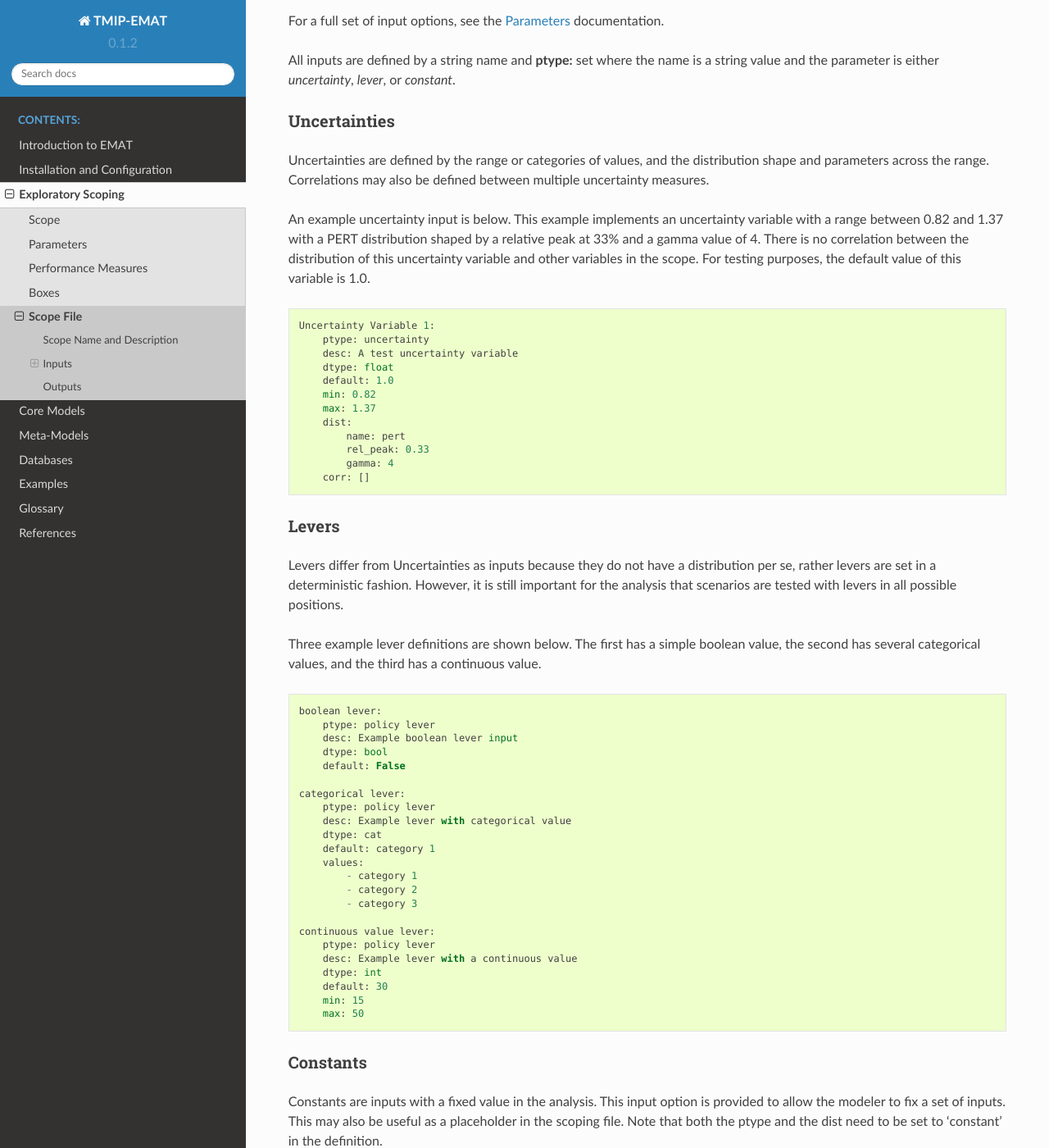
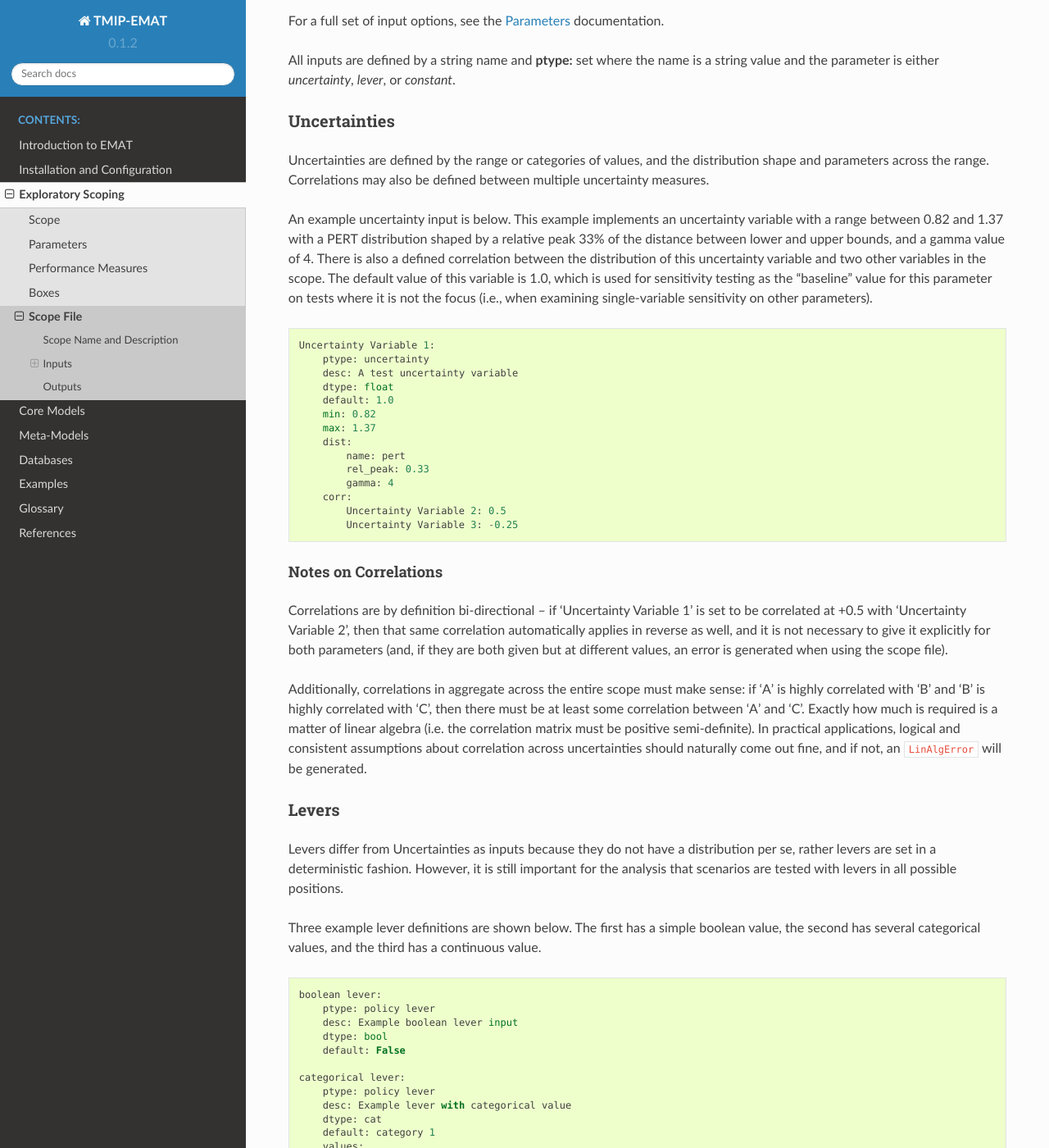
Before and after one commit to tmip-emat/tmip-emat, a Sphinx documentation site: the page built from docs/source/emat.scope/scope.file.rst, in a window 1280 px wide and 1400 px high, scrolled down 843 px. Shown: the whole window at 82% size. Built offline with Sphinx 7.4.7 and the Read the Docs theme 2.0.0, drawn with Linux system fonts in a browser that asks for light colours; formulas are drawn with MathJax 3; pages that are not in the unit, such as notebooks, are missing from menus.

Commit message:
clean up exceptions and docs

```diff
--- a/docs/source/emat.scope/scope.file.rst
+++ b/docs/source/emat.scope/scope.file.rst
@@ -42,9 +42,12 @@ parameters across the range. Correlations may also be defined between multiple u
 measures.
 
 An example uncertainty input is below. This example implements an uncertainty variable with a
-range between 0.82 and 1.37 with a PERT distribution shaped by a relative peak at 33% and a
-gamma value of 4. There is no correlation between the distribution of this uncertainty variable
-and other variables in the scope. For testing purposes, the default value of this variable is 1.0.
+range between 0.82 and 1.37 with a PERT distribution shaped by a relative peak 33% of the
+distance between lower and upper bounds, and a
+gamma value of 4. There is also a defined correlation between the distribution of this uncertainty variable
+and two other variables in the scope. The default value of this variable is 1.0, which is used for
+sensitivity testing as the "baseline" value for this parameter on tests where it is not the
+focus (i.e., when examining single-variable sensitivity on other parameters).
 
 ::
 
@@ -59,7 +62,25 @@ and other variables in the scope. For testing purposes, the default value of thi
             name: pert
             rel_peak: 0.33
             gamma: 4
-        corr: []
+        corr:
+            Uncertainty Variable 2: 0.5
+            Uncertainty Variable 3: -0.25
+
+Notes on Correlations
+~~~~~~~~~~~~~~~~~~~~~
+
+Correlations are by definition bi-directional -- if 'Uncertainty Variable 1' is
+set to be correlated at +0.5 with 'Uncertainty Variable 2', then that same correlation
+automatically applies in reverse as well, and it is not necessary to give it explicitly
+for both parameters (and, if they are both given but at different values, an error is generated
+when using the scope file).
+
+Additionally, correlations in aggregate across the entire scope must make sense:  if 'A'
+is highly correlated with 'B' and 'B' is highly correlated with 'C', then there must
+be at least some correlation between 'A' and 'C'.  Exactly how much is required is a
+matter of linear algebra (i.e. the correlation matrix must be positive semi-definite).
+In practical applications, logical and consistent assumptions about correlation across
+uncertainties should naturally come out fine, and if not, an ``LinAlgError`` will be generated.
 
 Levers
 ######
```
Also changed, not shown: 5 other files.
